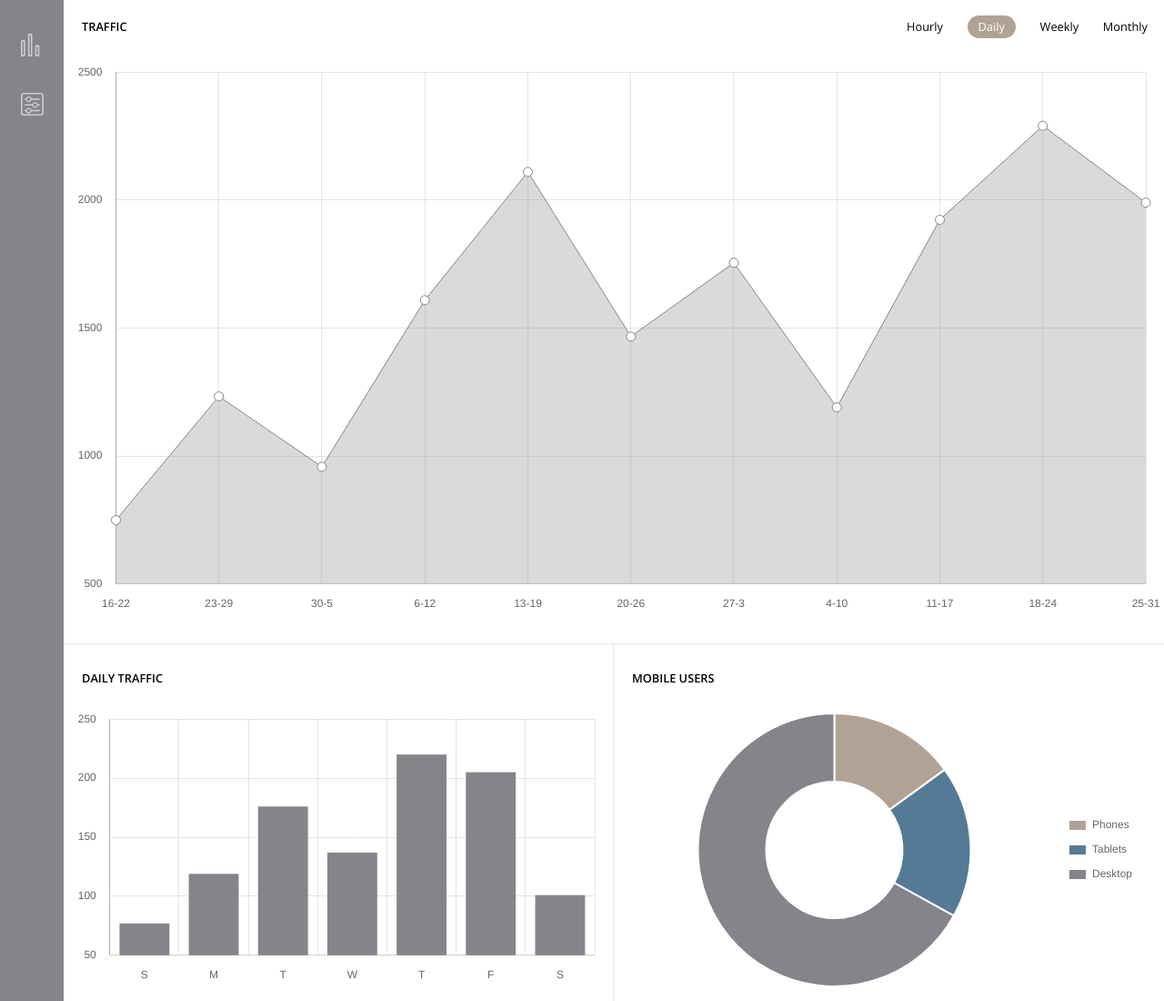
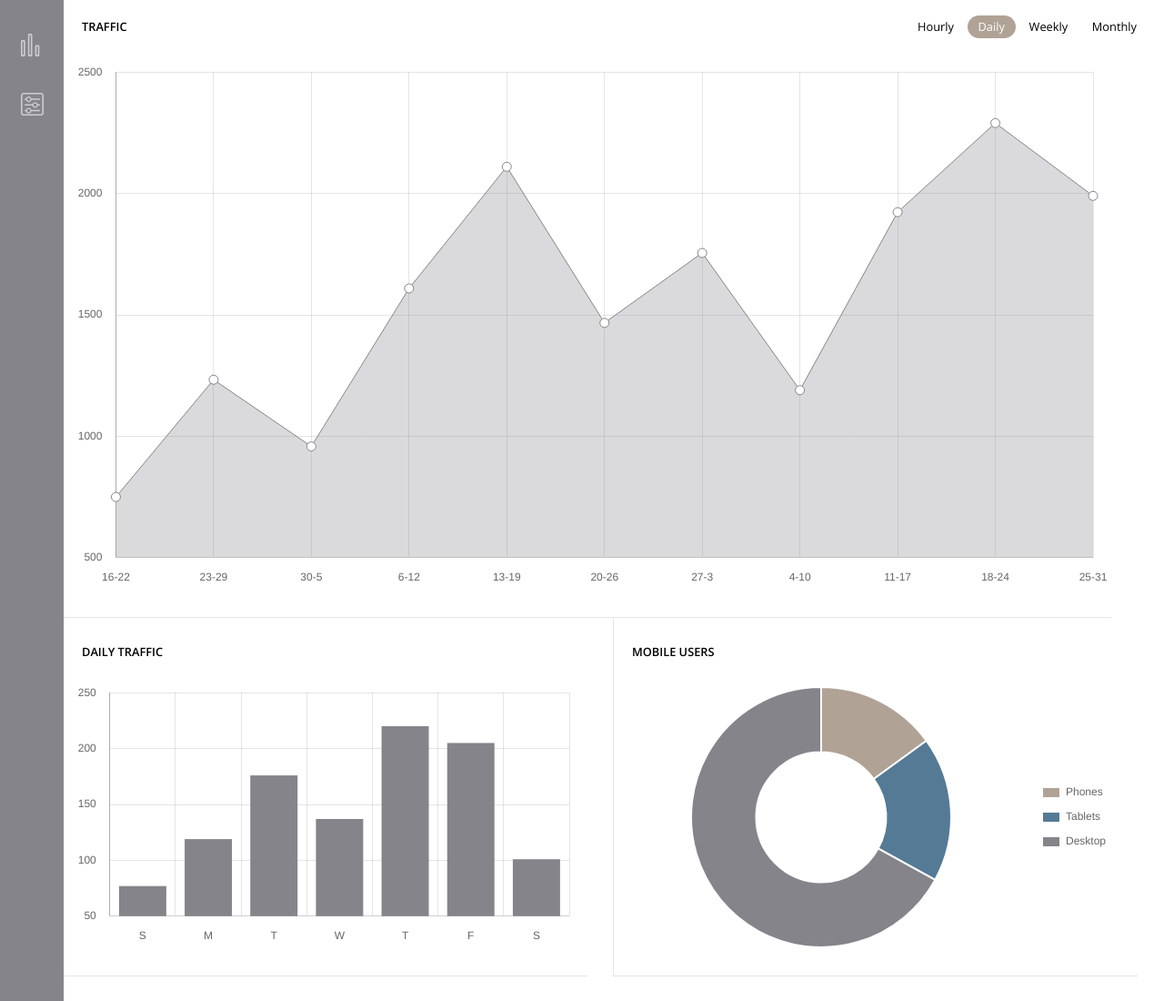
Before and after one commit to hindsjay/WebApp-Dashboard, a plain HTML site: page index.html in a window 1280 px wide. Shown: the part 183-1283 px from the top of the page at 91% size. Drawn offline with nearby package versions, Linux system fonts and the light colour scheme.

Commit message:
add vw to width property on widget-container classes

```diff
--- a/css/styles.css
+++ b/css/styles.css
@@ -260,6 +260,16 @@ h1 {
   display: flex;
   justify-content: space-evenly;
   align-items: center;
+}
+
+.traffic-nav-link {
+  padding: 5px 12px;
+  cursor: pointer;
+}
+
+.widget-container-full,
+.widget-container-half {
+  width: 100vw;
 }
 
 /*
@@ -537,7 +547,6 @@ built switch following guide from this source: https://medium.com/front-end-week
   color: white;
   background-color: rgb(177, 162, 150);
   border-radius: 40px;
-  padding: 5px 12px;
 }
 
 .nav-sidebar-active {
@@ -559,6 +568,14 @@ built switch following guide from this source: https://medium.com/front-end-week
     grid-template-areas:
     "header header"
     "nav main";
+  }
+
+  .widget-container-full {
+    width: 90vw;
+  }
+
+  .widget-container-half {
+    width: 45vw;
   }
 
   .name {
```
